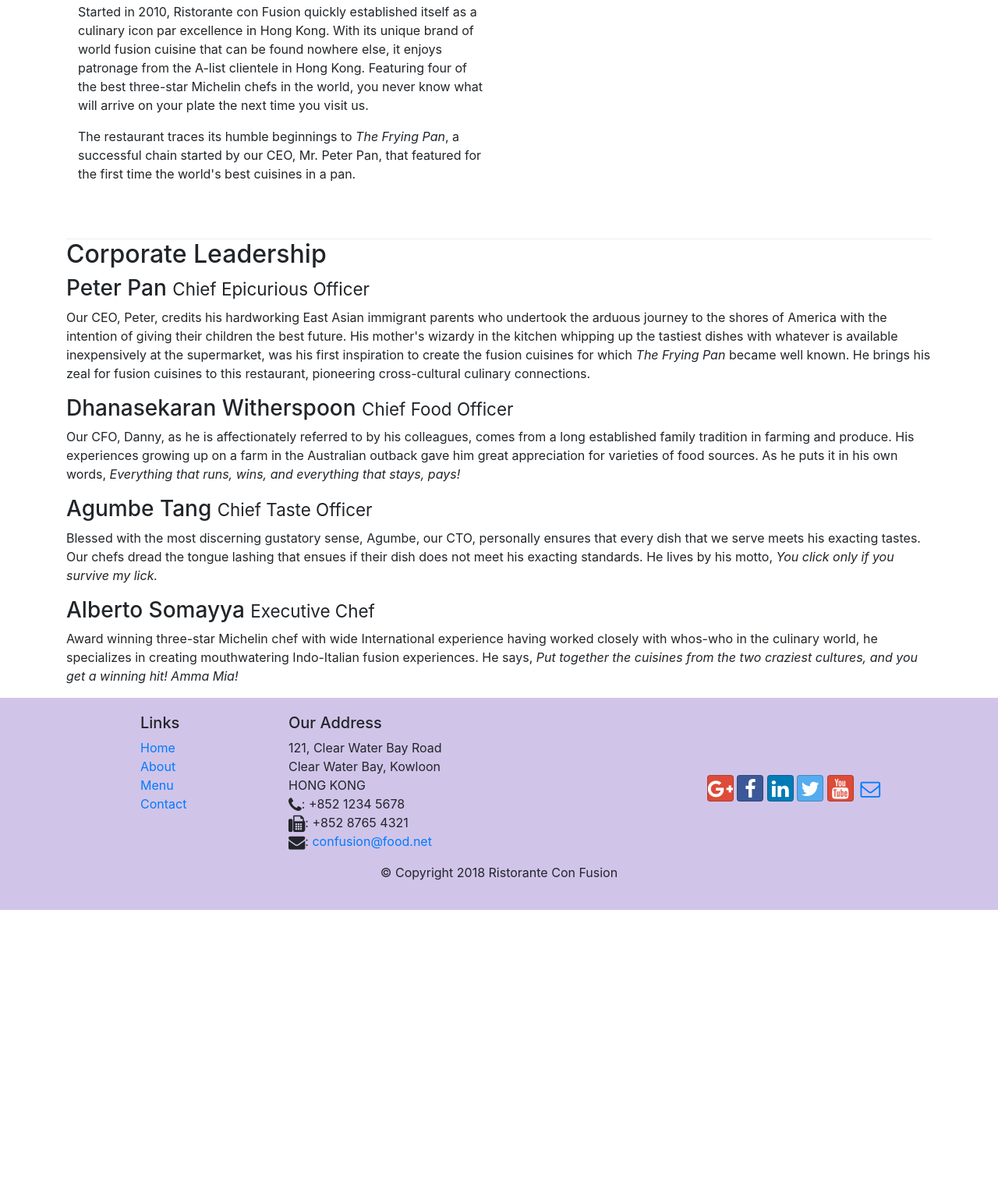
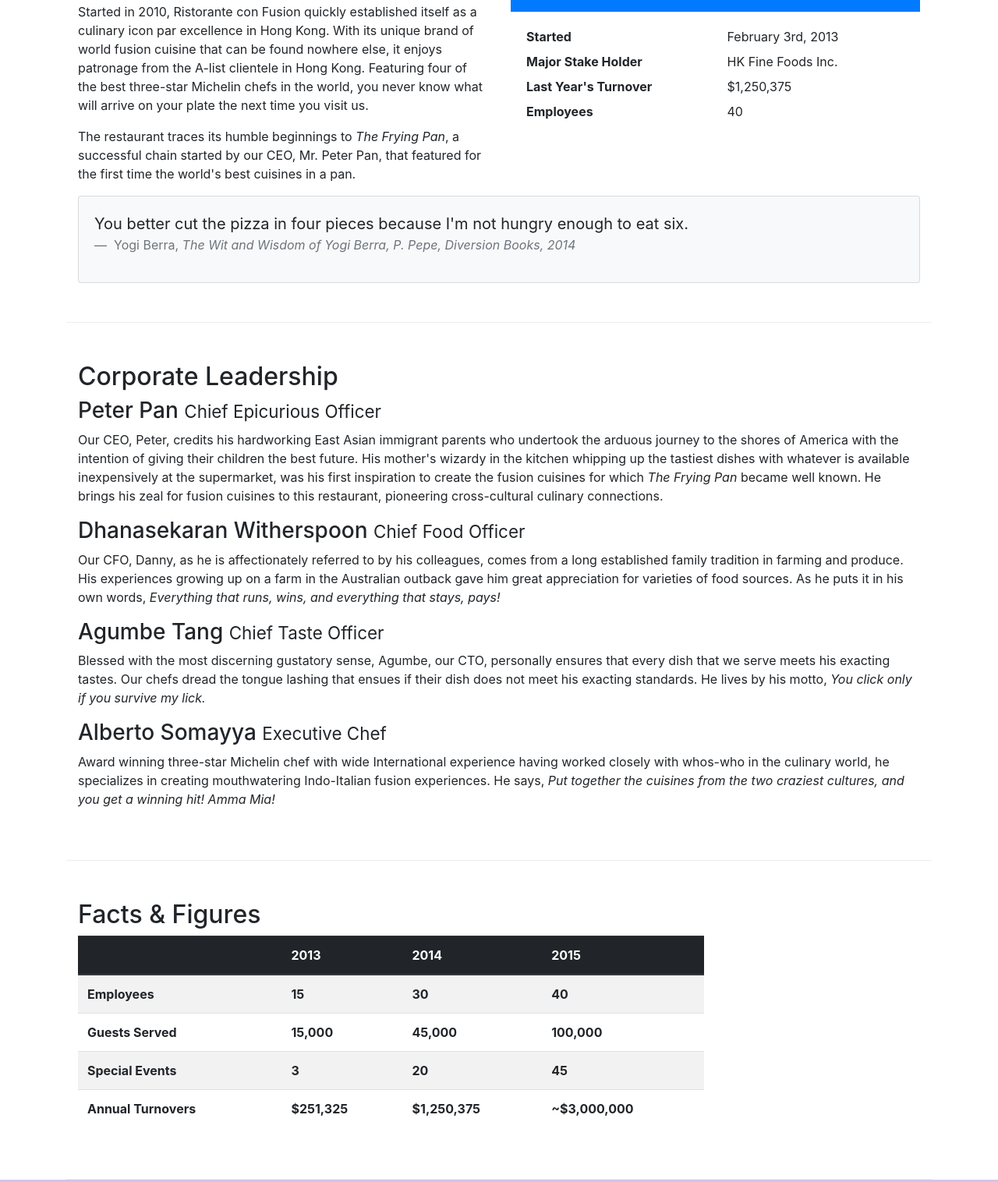
Before and after one commit to ajimenezUCLA/bootstrap, a website: page aboutus.html in a window 1280 px wide. Shown: the part 558-2074 px from the top of the page at 78% size. Before the commit the page ends 1725 px from the top, so only its background shows below. Drawn offline with nearby package versions, Linux system fonts and the light colour scheme.

Commit message:
Updating about with table and cards

```diff
--- a/aboutus.html
+++ b/aboutus.html
@@ -62,18 +62,52 @@
             </div>
         </div>
 
-        <div class="row row-content align-self-center">
-            <div class="col-12 col-sm-6" >
+        <div class="row row-content">
+            <div class="col-sm-6" >
                 <h2>Our History</h2>
                 <p>Started in 2010, Ristorante con Fusion quickly established itself as a culinary icon par excellence in Hong Kong. With its unique brand of world fusion cuisine that can be found nowhere else, it enjoys patronage from the A-list clientele in Hong Kong.  Featuring four of the best three-star Michelin chefs in the world, you never know what will arrive on your plate the next time you visit us.</p>
                 <p>The restaurant traces its humble beginnings to <em>The Frying Pan</em>, a successful chain started by our CEO, Mr. Peter Pan, that featured for the first time the world's best cuisines in a pan.</p>
             </div>
-            <div class="col-12 col-sm">
+            <div class="col-sm">
+                <div>
+                    <h3 class="card-header bg-primary text-white">Facts At a Glance</h3>
+                    <div class="card-body">
+                        <dl class="row">
+                            <dt class="col-6">Started</dt>
+                            <dd class="col-6">February 3rd, 2013</dd>
+
+                            <dt class="col-6">Major Stake Holder</dt>
+                            <dd class="col-6"> HK Fine Foods Inc.</dd>
+
+                            <dt class="col-6">Last Year's Turnover</dt>
+                            <dd class="col-6">$1,250,375</dd>
+
+                            <dt class="col-6">Employees</dt>
+                            <dd class="col-6">40</dd>
+                        </dl>
+                    </div>
+                </div>
+            </div>
+            <div class="col-12">
+                <div class="card card-body bg-light">
+                    <blockquote class="blockquote">
+                        <p class="mb-0">
+                            You better cut the pizza in four pieces because I'm
+                            not hungry enough to eat six.
+                        </p>
+                        <footer class="blockquote-footer">
+                            Yogi Berra,
+                            <cite title="Souce Title">
+                                The Wit and Wisdom of Yogi Berra, P. Pepe, Diversion Books, 2014
+                            </cite>
+                        </footer>
+                    </blockquote>
+                </div>
             </div>
         </div>
 
 
-        <div class="row">
+        <div class="row row-content">
             <div class="col-12">
                 <h2>Corporate Leadership</h2>
                 <h3>Peter Pan <small>Chief Epicurious Officer</small></h3>
@@ -85,6 +119,52 @@
                 <h3>Alberto Somayya <small>Executive Chef</small></h3>
                 <p class=" d-none d-sm-block">Award winning three-star Michelin chef with wide International experience having worked closely with whos-who in the culinary world, he specializes in creating mouthwatering Indo-Italian fusion experiences. He says, <em>Put together the cuisines from the two craziest cultures, and you get a winning hit! Amma Mia!</em></p>
             </div>
+       </div>
+       <div class="row row-content">
+           <div class="col-12 col-sm-9">
+               <h2>Facts &amp; Figures</h2>
+               <div class="table-responsive">
+                    <table class="table table-striped">
+                        <thead class="thead-dark">
+                            <tr>
+                                <th>&nbsp;</th>
+                                <th>2013</th>
+                                <th>2014</th>
+                                <th>2015</th>
+                            </tr>
+                        </thead>
+                        <tbody>
+                            <tr>
+                                <th>Employees</th>
+                                <th>15</th>
+                                <th>30</th>
+                                <th>40</th>
+                            </tr>
+                            <tr>
+                                <th>Guests Served</th>
+                                <th>15,000</th>
+                                <th>45,000</th>
+                                <th>100,000</th>
+                            </tr>
+                            <tr>
+                                <th>Special Events</th>
+                                <th>3</th>
+                                <th>20</th>
+                                <th>45</th>
+                            </tr>
+                            <tr>
+                                <th>Annual Turnovers</th>
+                                <th>$251,325</th>
+                                <th>$1,250,375</th>
+                                <th>~$3,000,000</th>
+                            </tr>
+                        </tbody>
+                    </table>
+               </div>
+           </div>
+           <div class="col-12 col-sm-3">
+
+           </div>
        </div>
 
     </div>
```
